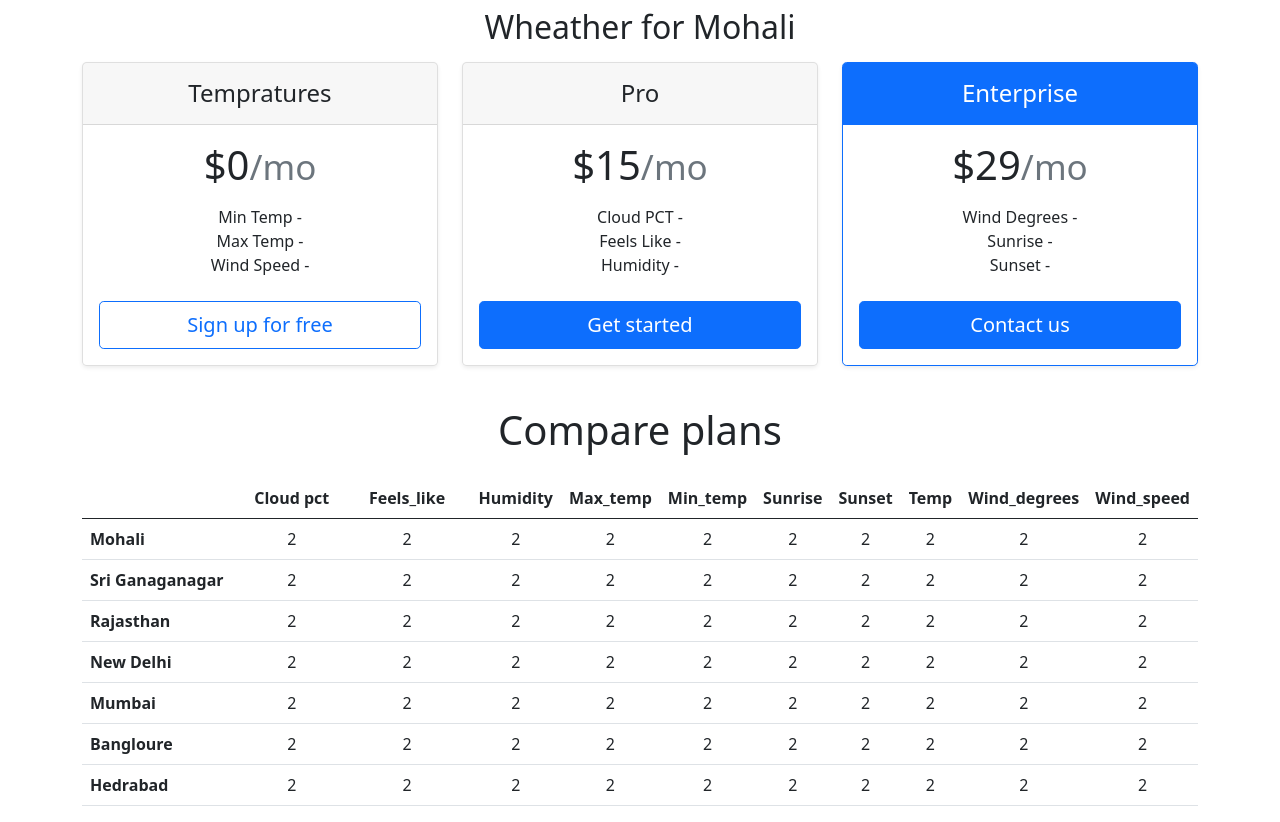
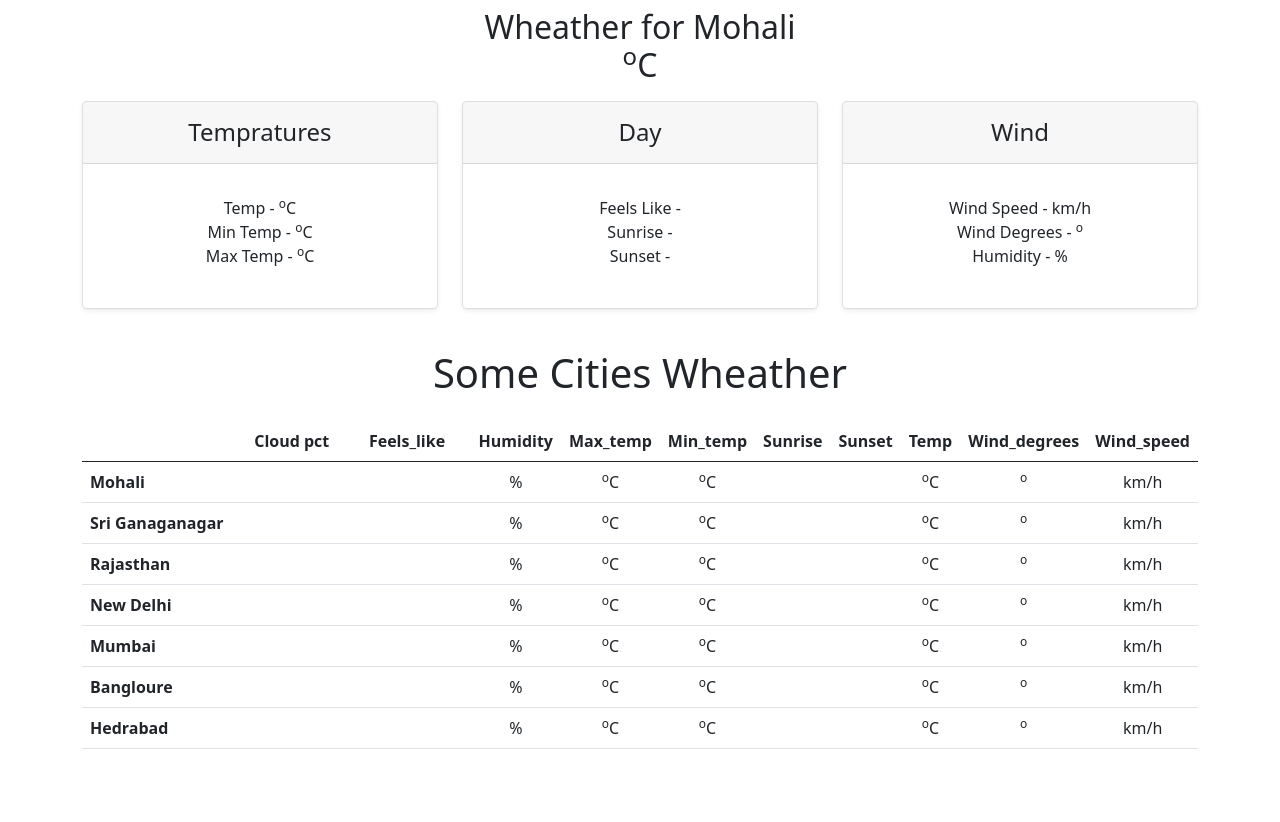
Before and after one commit to avajay201/Todays-Wheather, a Django app: page / in a window 1280 px wide. Shown: the part 56-878 px from the top of the page. After the commit the page ends 805 px from the top, so only its background shows below. Run offline with Django 4.2, Linux system fonts and the light colour scheme.

Commit message:
some cities wheather updating

```diff
--- a/static/js/index.js
+++ b/static/js/index.js
@@ -10,16 +10,24 @@
 fetch(`https://weather-by-api-ninjas.p.rapidapi.com/v1/weather?city=${city}`, options)
 	.then(response => response.json())
 	.then((response) =>{
-		$('#temp').text(response.temp)
-		$('#min_temp').text(response.min_temp)
-		$('#max_temp').text(response.max_temp)
-		$('#wind_speed').text(response.wind_speed)
-		$('#cloud_pct').text(response.cloud_pct)
-		$('#feels_like').text(response.feels_like)
-		$('#humidity').text(response.humidity)
-		$('#wind_degrees').text(response.wind_degrees)
-		$('#sunrise').text(response.sunrise)
-		$('#sunset').text(response.sunset)
+		all_days = ['Sunday', 'Monday', 'Tuesday', 'Wedensday', 'Thusrday', 'Friday', 'Saturday']
+		current = new Date;
+		current_str = String(current);
+		current_split = current_str.split(' ');
+		$('#current_day').text(all_days[current.getDay()]);
+		$('#current_time').text(current_split[4]);
+		$('#current_date').text(current_split[2] + ' ' + current_split[1] + ', ' + current_split[3]);
+
+		$('.temp').text(response.temp);
+		$('.min_temp').text(response.min_temp);
+		$('.max_temp').text(response.max_temp);
+		$('.wind_speed').text(response.wind_speed);
+		$('.cloud_pct').text(response.cloud_pct);
+		$('.feels_like').text(response.feels_like);
+		$('.humidity').text(response.humidity);
+		$('.wind_degrees').text(response.wind_degrees);
+		$('.sunrise').text(response.sunrise);
+		$('.sunset').text(response.sunset);
 	})
 	.catch(err => console.error(err));
 }
@@ -28,3 +36,25 @@
 	get_weather($('#city').val());
 })
 get_weather('Mohali');
+const work = async () => {
+	await sleep(1000)
+}
+some_cities = ['Sri Ganganagar', 'Rajasthan', 'New Delhi', 'Mumbai', 'Bangloure', 'Hedrabad']
+for (i in some_cities){
+	fetch(`https://weather-by-api-ninjas.p.rapidapi.com/v1/weather?city=${some_cities[i]}`, options)
+	.then(response => response.json())
+	.then((response) =>{
+		$($('.city_temp')[i]).text(response.temp);
+		$($('.city_min_temp')[i]).text(response.min_temp);
+		$($('.city_max_temp')[i]).text(response.max_temp);
+		$($('.city_wind_speed')[i]).text(response.wind_speed);
+		$($('.city_cloud_pct')[i]).text(response.cloud_pct);
+		$($('.city_feels_like')[i]).text(response.feels_like);
+		$($('.city_humidity')[i]).text(response.humidity);
+		$($('.city_wind_degrees')[i]).text(response.wind_degrees);
+		$($('.city_sunrise')[i]).text(response.sunrise);
+		$($('.city_sunset')[i]).text(response.sunset);
+		work();
+	})
+	.catch(err => console.error(err));
+}
--- a/templates/index.html
+++ b/templates/index.html
@@ -8,6 +8,7 @@
 
     <!-- Bootstrap CSS -->
     <link href="https://cdn.jsdelivr.net/npm/bootstrap@5.0.2/dist/css/bootstrap.min.css" rel="stylesheet" integrity="sha384-EVSTQN3/azprG1Anm3QDgpJLIm9Nao0Yz1ztcQTwFspd3yD65VohhpuuCOmLASjC" crossorigin="anonymous">
+    <link rel="stylesheet" href="{% static 'css/index.css' %}" />
 
     <title>Todays Wheather</title>
   </head>
@@ -52,7 +53,7 @@
         <main>
             <h2 class="my-2 text-center">Wheather for <span id="city_name">Mohali</span>
                 <br>
-                <span id="temp"></span>
+                <span class="temp"></span><sup>o</sup>C
             </h2>
             <div class="row row-cols-1 row-cols-md-3 mb-3 text-center my-3">
               <div class="col">
@@ -61,51 +62,48 @@
                     <h4 class="my-0 fw-normal">Tempratures</h4>
                   </div>
                   <div class="card-body">
-                    <h1 class="card-title pricing-card-title">$0<small class="text-muted fw-light">/mo</small></h1>
+                    <h1 class="card-title pricing-card-title"><span id="current_time"></span></h1>
                     <ul class="list-unstyled mt-3 mb-4">
-                        <li>Min Temp - <span id="min_temp"></span></li>
-                        <li>Max Temp - <span id="max_temp"></span></li>
-                        <li>Wind Speed - <span id="wind_speed"></span></li>
+                        <li>Temp - <span class="temp"></span><sup>o</sup>C</li>
+                        <li>Min Temp - <span class="min_temp"></span><sup>o</sup>C</li>
+                        <li>Max Temp - <span class="max_temp"></span><sup>o</sup>C</li>
                     </ul>
-                    <button type="button" class="w-100 btn btn-lg btn-outline-primary">Sign up for free</button>
                   </div>
                 </div>
               </div>
               <div class="col">
                 <div class="card mb-4 rounded-3 shadow-sm">
                   <div class="card-header py-3">
-                    <h4 class="my-0 fw-normal">Pro</h4>
+                    <h4 class="my-0 fw-normal">Day</h4>
                   </div>
                   <div class="card-body">
-                    <h1 class="card-title pricing-card-title">$15<small class="text-muted fw-light">/mo</small></h1>
+                    <h1 class="card-title pricing-card-title"><span id="current_day"></span></h1>
                     <ul class="list-unstyled mt-3 mb-4">
-                        <li>Cloud PCT - <span id="cloud_pct"></span></li>
-                        <li>Feels Like - <span id="feels_like"></span></li>
-                        <li>Humidity - <span id="humidity"></span></li>
+                        <li>Feels Like - <span class="feels_like"></span></li>
+                        <li>Sunrise - <span class="sunrise"></span></li>
+                        <li>Sunset - <span class="sunset"></span></li>
                     </ul>
-                    <button type="button" class="w-100 btn btn-lg btn-primary">Get started</button>
                   </div>
                 </div>
               </div>
               <div class="col">
-                <div class="card mb-4 rounded-3 shadow-sm border-primary">
-                  <div class="card-header py-3 text-white bg-primary border-primary">
-                    <h4 class="my-0 fw-normal">Enterprise</h4>
+                <div class="card mb-4 rounded-3 shadow-sm">
+                  <div class="card-header py-3">
+                    <h4 class="my-0 fw-normal">Wind</h4>
                   </div>
                   <div class="card-body">
-                    <h1 class="card-title pricing-card-title">$29<small class="text-muted fw-light">/mo</small></h1>
+                    <h1 class="card-title pricing-card-title"><span id="current_date"></span></h1>
                     <ul class="list-unstyled mt-3 mb-4">
-                        <li>Wind Degrees - <span id="wind_degrees"></span></li>
-                        <li>Sunrise - <span id="sunrise"></span></li>
-                        <li>Sunset - <span id="sunset"></span></li>
+                        <li>Wind Speed - <span class="wind_speed"></span> km/h</li>
+                        <li>Wind Degrees - <span class="wind_degrees"></span><sup>o</sup></li>
+                        <li>Humidity - <span class="humidity"></span>%</li>
                     </ul>
-                    <button type="button" class="w-100 btn btn-lg btn-primary">Contact us</button>
                   </div>
                 </div>
               </div>
             </div>
 
-            <h2 class="display-6 text-center mb-4">Compare plans</h2>
+            <h2 class="display-6 text-center mb-4">Some Cities Wheather</h2>
 
             <div class="table-responsive">
               <table class="table text-center">
@@ -127,94 +125,94 @@
                 <tbody>
                   <tr>
                     <th scope="row" class="text-start">Mohali</th>
-                    <td>2</td>
-                    <td>2</td>
-                    <td>2</td>
-                    <td>2</td>
-                    <td>2</td>
-                    <td>2</td>
-                    <td>2</td>
-                    <td>2</td>
-                    <td>2</td>
-                    <td>2</td>
+                    <td><span class="cloud_pct"></span></td>
+                    <td><span class="feels_like"></span></td>
+                    <td><span class="humidity"></span>%</td>
+                    <td><span class="max_temp"></span><sup>o</sup>C</td>
+                    <td><span class="min_temp"></span><sup>o</sup>C</td>
+                    <td><span class="sunrise"></span></td>
+                    <td><span class="sunset"></span></td>
+                    <td><span class="temp"></span><sup>o</sup>C</td>
+                    <td><span class="wind_degrees"></span><sup>o</sup></td>
+                    <td><span class="wind_speed"></span> km/h</td>
                   </tr>
                   <tr>
                     <th scope="row" class="text-start">Sri Ganaganagar</th>
-                    <td>2</td>
-                    <td>2</td>
-                    <td>2</td>
-                    <td>2</td>
-                    <td>2</td>
-                    <td>2</td>
-                    <td>2</td>
-                    <td>2</td>
-                    <td>2</td>
-                    <td>2</td>
+                    <td><span class="city_cloud_pct"></span></td>
+                    <td><span class="city_feels_like"></span></td>
+                    <td><span class="city_humidity"></span>%</td>
+                    <td><span class="city_max_temp"></span><sup>o</sup>C</td>
+                    <td><span class="city_min_temp"></span><sup>o</sup>C</td>
+                    <td><span class="city_sunrise"></span></td>
+                    <td><span class="city_sunset"></span></td>
+                    <td><span class="city_temp"></span><sup>o</sup>C</td>
+                    <td><span class="city_wind_degrees"></span><sup>o</sup></td>
+                    <td><span class="city_wind_speed"></span> km/h</td>
                   </tr>
                   <tr>
                     <th scope="row" class="text-start">Rajasthan</th>
-                    <td>2</td>
-                    <td>2</td>
-                    <td>2</td>
-                    <td>2</td>
-                    <td>2</td>
-                    <td>2</td>
-                    <td>2</td>
-                    <td>2</td>
-                    <td>2</td>
-                    <td>2</td>
+                    <td><span class="city_cloud_pct"></span></td>
+                    <td><span class="city_feels_like"></span></td>
+                    <td><span class="city_humidity"></span>%</td>
+                    <td><span class="city_max_temp"></span><sup>o</sup>C</td>
+                    <td><span class="city_min_temp"></span><sup>o</sup>C</td>
+                    <td><span class="city_sunrise"></span></td>
+                    <td><span class="city_sunset"></span></td>
+                    <td><span class="city_temp"></span><sup>o</sup>C</td>
+                    <td><span class="city_wind_degrees"></span><sup>o</sup></td>
+                    <td><span class="city_wind_speed"></span> km/h</td>
                   </tr>
                   <tr>
                     <th scope="row" class="text-start">New Delhi</th>
-                    <td>2</td>
-                    <td>2</td>
-                    <td>2</td>
-                    <td>2</td>
-                    <td>2</td>
-                    <td>2</td>
-                    <td>2</td>
-                    <td>2</td>
-                    <td>2</td>
-                    <td>2</td>
+                    <td><span class="city_cloud_pct"></span></td>
+                    <td><span class="city_feels_like"></span></td>
+                    <td><span class="city_humidity"></span>%</td>
+                    <td><span class="city_max_temp"></span><sup>o</sup>C</td>
+                    <td><span class="city_min_temp"></span><sup>o</sup>C</td>
+                    <td><span class="city_sunrise"></span></td>
+                    <td><span class="city_sunset"></span></td>
+                    <td><span class="city_temp"></span><sup>o</sup>C</td>
+                    <td><span class="city_wind_degrees"></span><sup>o</sup></td>
+                    <td><span class="city_wind_speed"></span> km/h</td>
                   </tr>
                   <tr>
                     <th scope="row" class="text-start">Mumbai</th>
-                    <td>2</td>
-                    <td>2</td>
-                    <td>2</td>
-                    <td>2</td>
-                    <td>2</td>
-                    <td>2</td>
-                    <td>2</td>
-                    <td>2</td>
-                    <td>2</td>
-                    <td>2</td>
+                    <td><span class="city_cloud_pct"></span></td>
+                    <td><span class="city_feels_like"></span></td>
+                    <td><span class="city_humidity"></span>%</td>
+                    <td><span class="city_max_temp"></span><sup>o</sup>C</td>
+                    <td><span class="city_min_temp"></span><sup>o</sup>C</td>
+                    <td><span class="city_sunrise"></span></td>
+                    <td><span class="city_sunset"></span></td>
+                    <td><span class="city_temp"></span><sup>o</sup>C</td>
+                    <td><span class="city_wind_degrees"></span><sup>o</sup></td>
+                    <td><span class="city_wind_speed"></span> km/h</td>
                   </tr>
                   <tr>
                     <th scope="row" class="text-start">Bangloure</th>
-                    <td>2</td>
-                    <td>2</td>
-                    <td>2</td>
-                    <td>2</td>
-                    <td>2</td>
-                    <td>2</td>
-                    <td>2</td>
-                    <td>2</td>
-                    <td>2</td>
-                    <td>2</td>
+                    <td><span class="city_cloud_pct"></span></td>
+                    <td><span class="city_feels_like"></span></td>
+                    <td><span class="city_humidity"></span>%</td>
+                    <td><span class="city_max_temp"></span><sup>o</sup>C</td>
+                    <td><span class="city_min_temp"></span><sup>o</sup>C</td>
+                    <td><span class="city_sunrise"></span></td>
+                    <td><span class="city_sunset"></span></td>
+                    <td><span class="city_temp"></span><sup>o</sup>C</td>
+                    <td><span class="city_wind_degrees"></span><sup>o</sup></td>
+                    <td><span class="city_wind_speed"></span> km/h</td>
                   </tr>
                   <tr>
                     <th scope="row" class="text-start">Hedrabad</th>
-                    <td>2</td>
-                    <td>2</td>
-                    <td>2</td>
-                    <td>2</td>
-                    <td>2</td>
-                    <td>2</td>
-                    <td>2</td>
-                    <td>2</td>
-                    <td>2</td>
-                    <td>2</td>
+                    <td><span class="city_cloud_pct"></span></td>
+                    <td><span class="city_feels_like"></span></td>
+                    <td><span class="city_humidity"></span>%</td>
+                    <td><span class="city_max_temp"></span><sup>o</sup>C</td>
+                    <td><span class="city_min_temp"></span><sup>o</sup>C</td>
+                    <td><span class="city_sunrise"></span></td>
+                    <td><span class="city_sunset"></span></td>
+                    <td><span class="city_temp"></span><sup>o</sup>C</td>
+                    <td><span class="city_wind_degrees"></span><sup>o</sup></td>
+                    <td><span class="city_wind_speed"></span> km/h</td>
                   </tr>
                 </tbody>
               </table>
```
